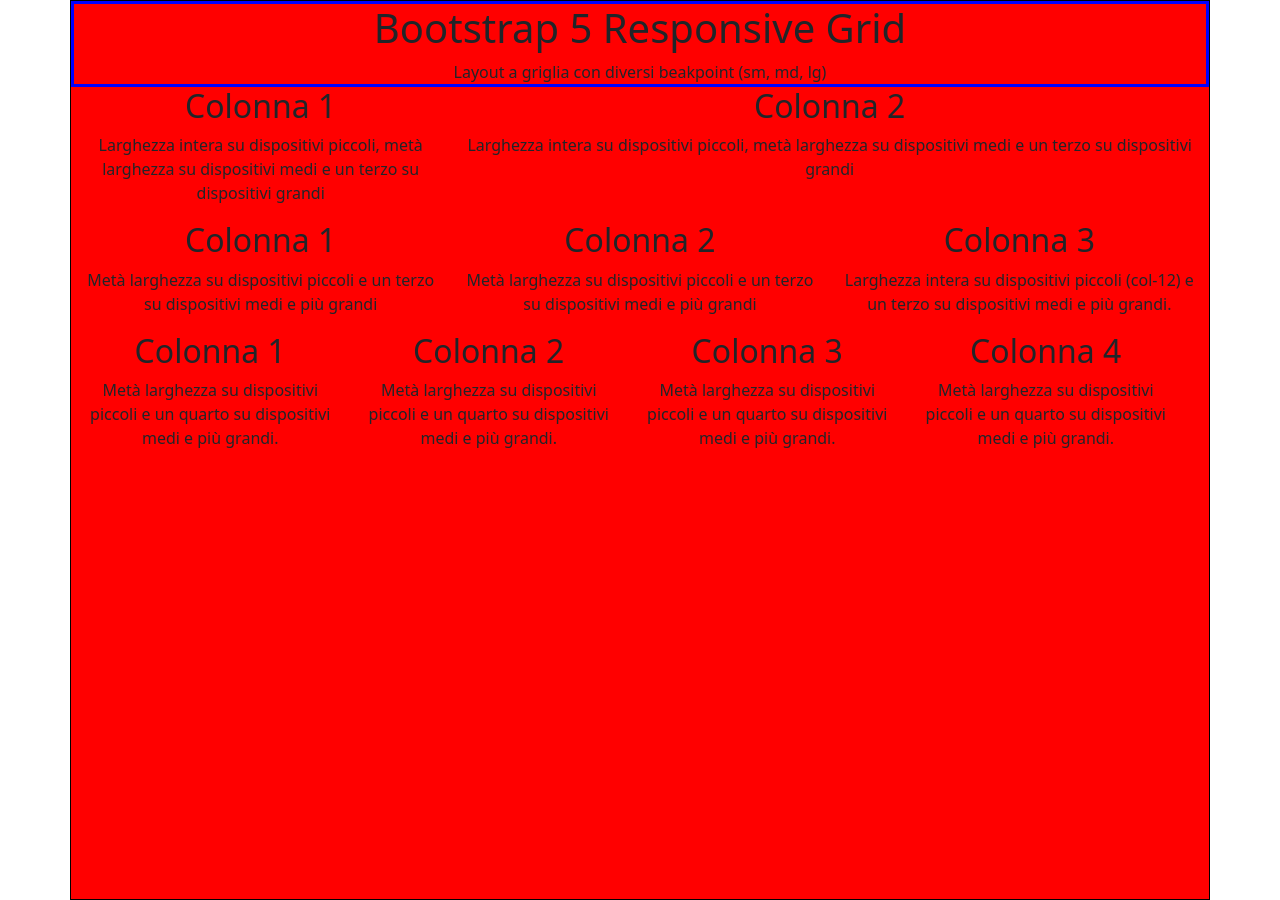
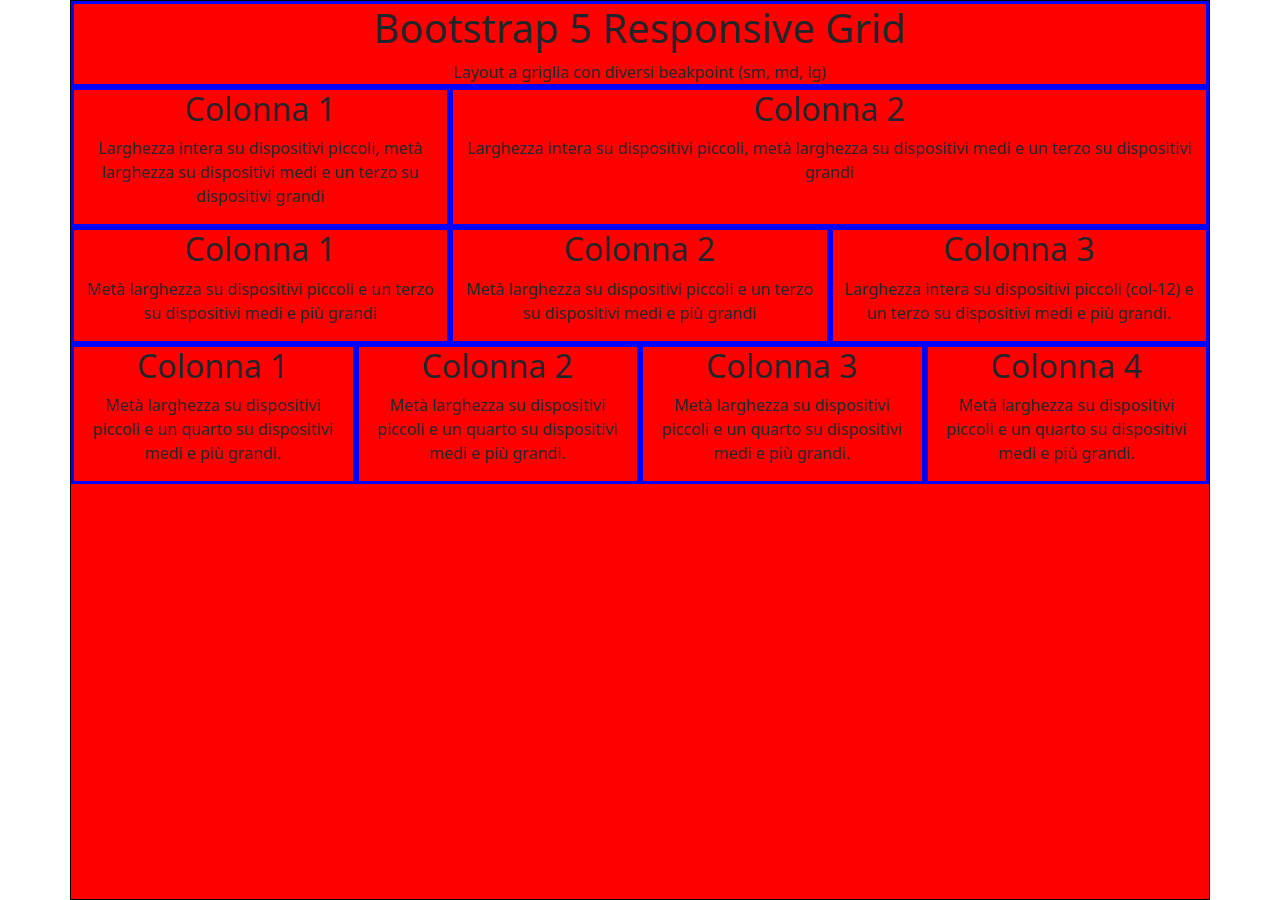
Before and after one commit to riccardo-ottavi/htmlcss-bootstrap-layout, a plain HTML site: page index.html in a window 1280 px wide. Drawn offline with nearby package versions, Linux system fonts and the light colour scheme.

Commit message:
migliora indentazione e debug

```diff
--- a/css/main.css
+++ b/css/main.css
@@ -11,6 +11,6 @@
     height: 900px;
 }
 
-.col {
+[class^="col"] {
     border: 3px blue solid
 }
```
Also changed, not shown: index.html (+1 -1 lines).
